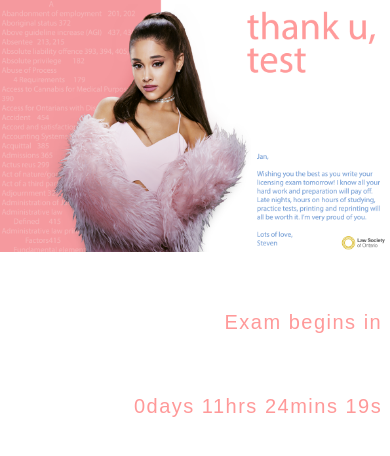
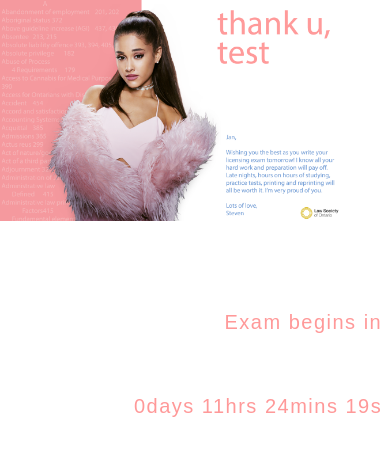
Before and after one commit to StevenAdema/website, a plain HTML site: page index.html in a window 390 px wide. Drawn offline with Linux system fonts and the light colour scheme.

Commit message:
responsive formatting change

```diff
--- a/style.css
+++ b/style.css
@@ -1,6 +1,6 @@
 body {
     background-image: url("ariana3.png");
-    background-size: 100%;
+    background-size: 88%;
     background-repeat: no-repeat;
     background-position: left top;
    }
```
